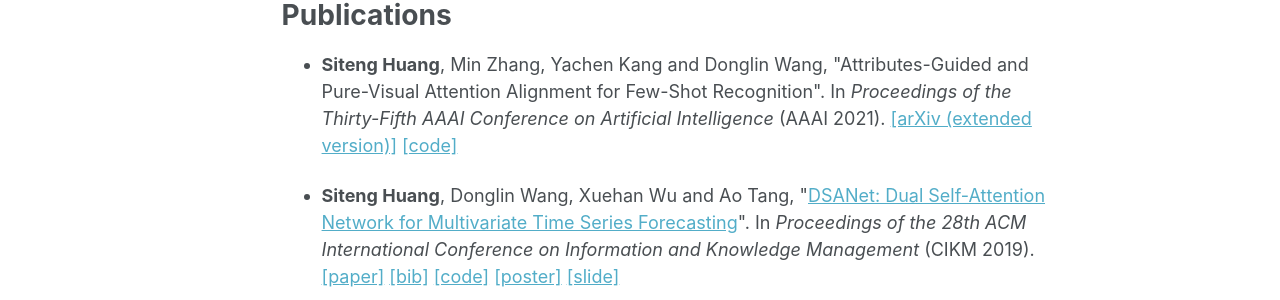
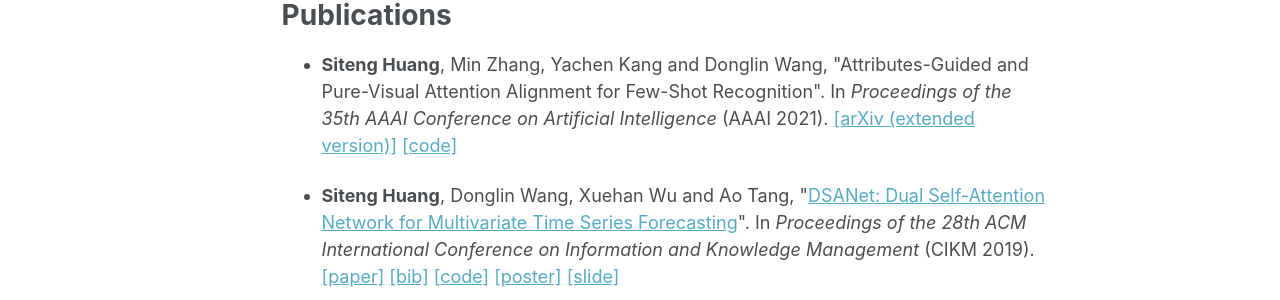
Before and after one commit to bighuang624/bighuang624.github.io, a Jekyll site: the page built from _pages/about.md, in a window 1280 px wide and 1310 px high. Shown: the part 711-1011 px from the top of the window. Built offline with Jekyll 4.4.1, drawn with Linux system fonts in a browser that asks for light colours; some web fonts are replaced; comment, search, counter and statistics services are not loaded.

Commit message:
update for AGAM

```diff
--- a/_pages/about.md
+++ b/_pages/about.md
@@ -26,7 +26,7 @@
 Publications
 ======
 
-* **Siteng Huang**, Min Zhang, Yachen Kang and Donglin Wang, &quot;Attributes-Guided and Pure-Visual Attention Alignment for Few-Shot Recognition&quot;. In *Proceedings of the Thirty-Fifth AAAI Conference on Artificial Intelligence* (AAAI 2021). [[arXiv (extended version)]](https://arxiv.org/abs/2009.04724) [[code]](https://github.com/bighuang624/AGAM)
+* **Siteng Huang**, Min Zhang, Yachen Kang and Donglin Wang, &quot;Attributes-Guided and Pure-Visual Attention Alignment for Few-Shot Recognition&quot;. In *Proceedings of the 35th AAAI Conference on Artificial Intelligence* (AAAI 2021). [[arXiv (extended version)]](https://arxiv.org/abs/2009.04724) [[code]](https://github.com/bighuang624/AGAM)
 
 * **Siteng Huang**, Donglin Wang, Xuehan Wu and Ao Tang, &quot;[DSANet: Dual Self-Attention Network for Multivariate Time Series Forecasting](https://dl.acm.org/doi/abs/10.1145/3357384.3358132)&quot;. In *Proceedings of the 28th ACM International Conference on Information and Knowledge Management* (CIKM 2019). [[paper]](https://kyonhuang.top/files/Huang-DSANet.pdf) [[bib]](https://kyonhuang.top/publication/dual-self-attention-network) [[code]](https://github.com/bighuang624/DSANet) [[poster]](https://kyonhuang.top/files/cikm19-DSANet-poster.pdf) [[slide]](https://kyonhuang.top/files/cikm19-DSANet-presentation.pdf)
 
```
Also changed, not shown: _pages/news.md (+1 -1 lines), _publications/attributes-guided-attention-module.md (+3 -3 lines), _publications/dual-self-attention-network.md (+1 -1 lines).
